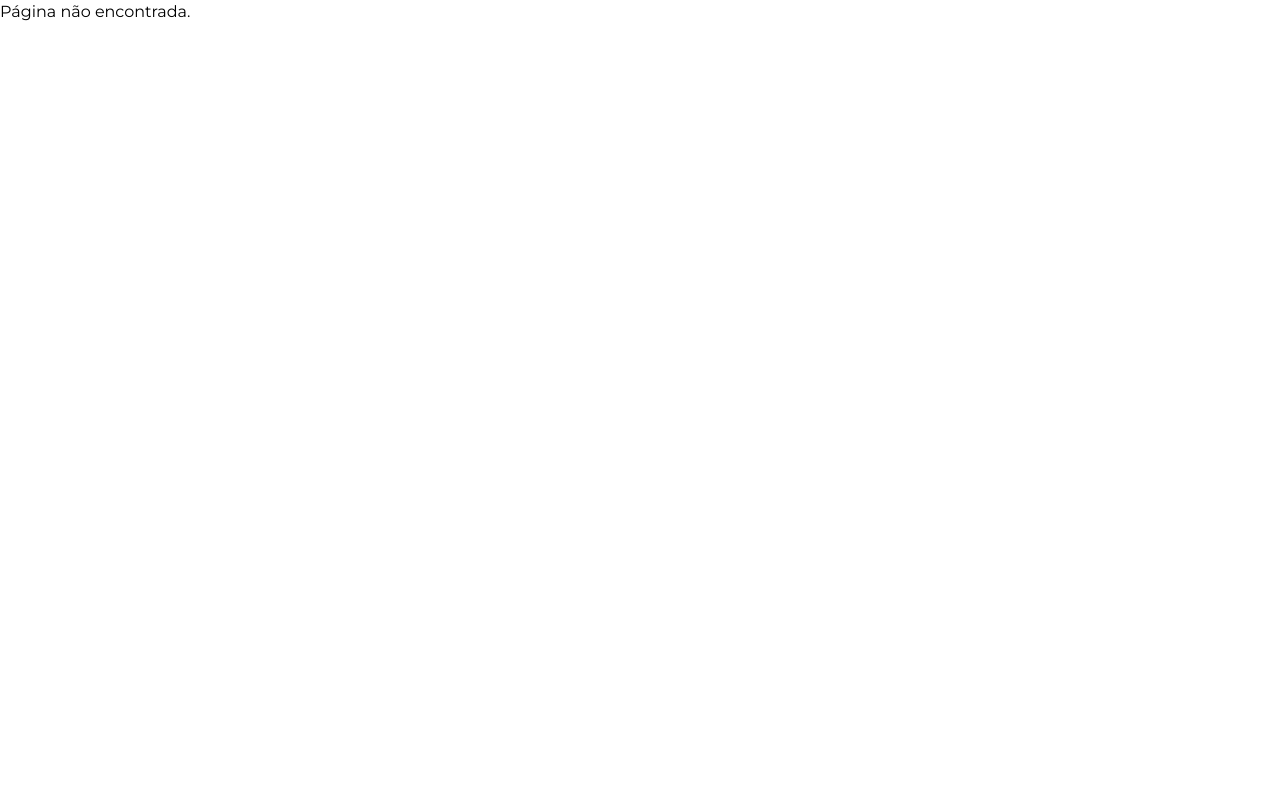
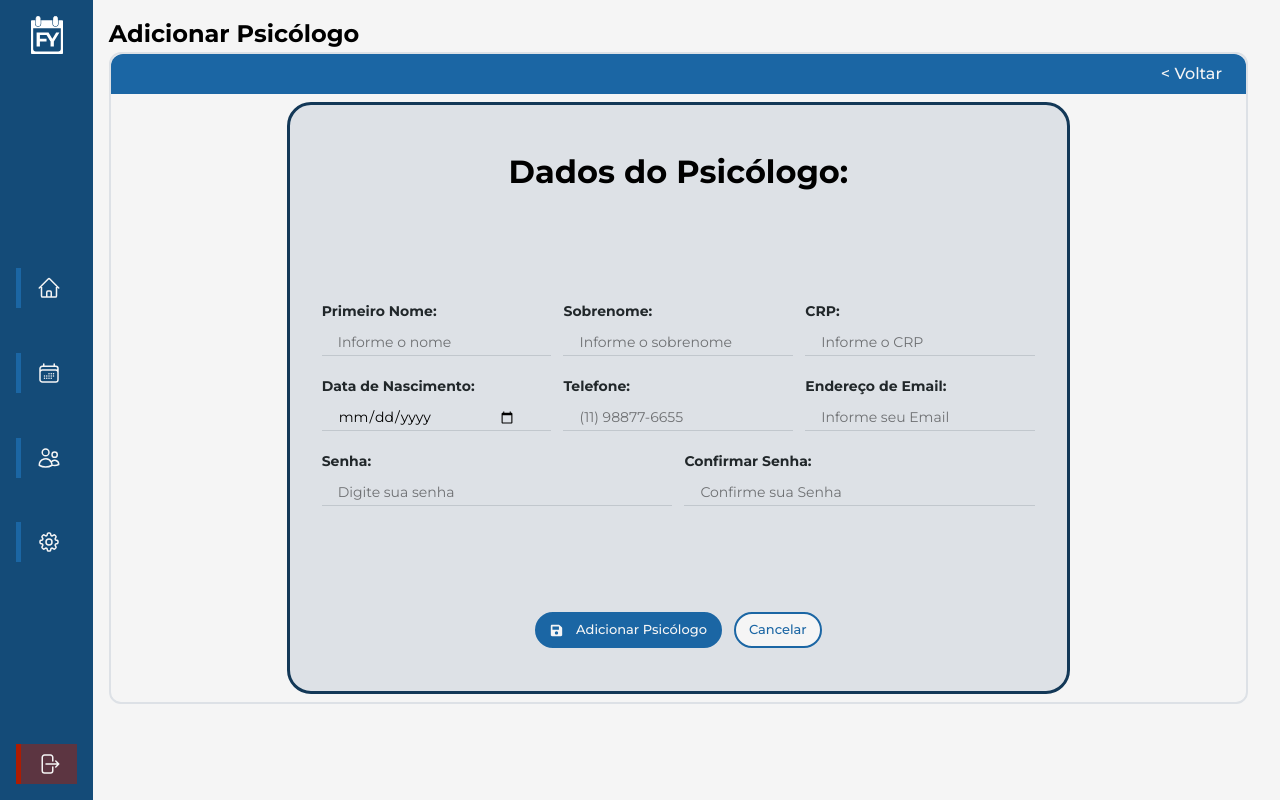
Before and after one commit to KauanPaschoal/web-projeto, a React (Vite) app: page /dashboard/psicologos/adicionar in a window 1280 px wide. Built offline with nearby package versions, Linux system fonts and the light colour scheme.

Commit message:
refactor: caminho adicionar psicologo ajustado

```diff
--- a/src/App.jsx
+++ b/src/App.jsx
@@ -11,7 +11,7 @@ import EditarAgendamento from "./pages/dashboard/agendamentos/EditarAgendamento/
 import Pacientes from "./pages/dashboard/pacientes/Pacientes";
 import EditarPaciente from "./pages/dashboard/pacientes/EditarPaciente/EditarPaciente";
 import AdicionarPaciente from "./pages/dashboard/pacientes/AdicionarPaciente/AdicionarPaciente";
-import AdicionarPsicologo from "./pages/dashboard/adicionarPsicologo/adicionarPsicologo";
+import AdicionarPsicologo from "./pages/dashboard/psicologos/adicionarPsicologo/adicionarPsicologo";
 
 import Administracao from "./pages/dashboard/administracao/Administracao";
 
@@ -33,7 +33,7 @@ function App() {
             <Route path="/dashboard/administracao" element={<Administracao />} />
             <Route path="/dashboard/pacientes/editar/:id" element={<EditarPaciente />} />
             <Route path="/dashboard/pacientes/adicionar" element={<AdicionarPaciente />} />
-            <Route path="/dashboard/adicionarPsicologo" element={<AdicionarPsicologo />} />
+            <Route path="/dashboard/psicologos/adicionar" element={<AdicionarPsicologo />} />
             <Route path="*" element={<h1>Página não encontrada.</h1>} />
           </Routes>
         </BrowserRouter>
--- a/src/pages/dashboard/adicionarPsicologo/adicionarPsicologo.css
+++ b/src/pages/dashboard/psicologos/adicionarPsicologo/adicionarPsicologo.css
@@ -7,14 +7,19 @@
     align-items: center;
     justify-content: space-around;
     height: 100vh;
-    width: 60%;
+    width: 70%;
     border: 3px solid var(--DarkestBlueFy);
     border-radius: 24px;
     margin: 0 auto;
+    background-color: var(--LightGrayFy);
 
     h2 {
         font-size: 2rem;
         margin-bottom: 20px;
         font-weight: bold;
     }
+
+    form{
+        padding: 0em 2em;
+    }
 }
--- a/src/pages/dashboard/adicionarPsicologo/adicionarPsicologo.jsx
+++ b/src/pages/dashboard/psicologos/adicionarPsicologo/adicionarPsicologo.jsx
@@ -1,8 +1,8 @@
 import { FaSave } from "react-icons/fa";
-import InputField from "../components/InputField/InputField";
-import MainComponent from "../components/mainComponent/MainComponent";
-import MenuLateralComponent from "../components/MenuLateral/MenuLateralComponent";
+import InputField from "../../components/InputField/InputField";
+import MenuLateralComponent from "../../components/MenuLateral/MenuLateralComponent";
 import "./adicionarPsicologo.css";
+import MainComponent from "../../components/MainComponent/MainComponent";
 
 
 const AdicionarPsicologo = () => {
@@ -14,17 +14,18 @@ const AdicionarPsicologo = () => {
             </button>}>
                 <div className="container-psicologo">
                     <h2>Dados do Psicólogo: </h2>
-                    <form className="flex flex-col gap-5" action="" method="post">
+                    <form className="flex flex-col gap-5 w-full" action="" method="post">
                         <div className="flex gap-3" >
                             <InputField type="text" name="primeiroNome" labelTitle="Primeiro Nome" placeholder={"Informe o nome"} width={'w-[50%]'} required />
                             <InputField type="text" name="sobrenome" labelTitle="Sobrenome" placeholder={"Informe o sobrenome"} width={'w-[50%]'} required />
+                            <InputField type="text" name="CRP" labelTitle="CRP" placeholder={"Informe o CRP"} width={'w-[50%]'} required />
                         </div>
 
                         <div className="flex gap-3" >
-                            <InputField type="date" name="dataNascimento" labelTitle="Data de Nascimento" width={'w-[50%]'}  required />
+                            <InputField type="date" name="dataNascimento" labelTitle="Data de Nascimento" width={'w-[50%]'} required />
                             <InputField type="number" name="telefone" labelTitle="Telefone" placeholder={"(11) 98877-6655"} width={'w-[50%]'} required />
+                            <InputField type="email" name="email" labelTitle="Endereço de Email" placeholder={"Informe seu Email"} width={'w-[50%]'} required />
                         </div>
-                        <InputField type="email" name="email" labelTitle="Endereço de Email" placeholder={"Informe seu Email"} width={'w-[100%]'} required />
                         <div className="flex gap-3">
                             <InputField type="password" name="senha" labelTitle="Senha" placeholder={"Digite sua senha"} width={'w-[50%]'} required />
                             <InputField type="password" name="confirmarSenha" labelTitle="Confirmar Senha" placeholder={"Confirme sua Senha"} width={'w-[50%]'} required />
```
Also changed, not shown: src/pages/dashboard/psicologos/listarPsicologos/ListarPsicologos.jsx (added).
